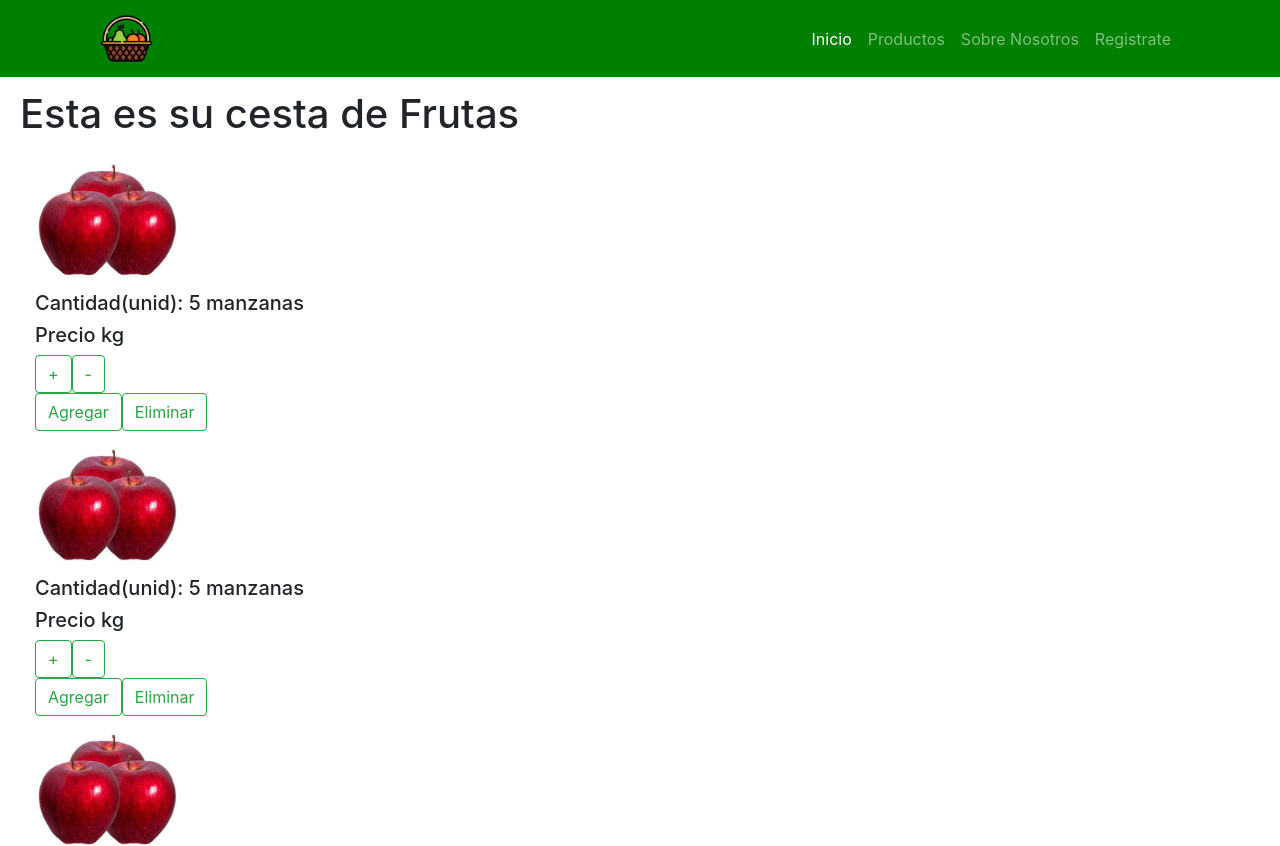
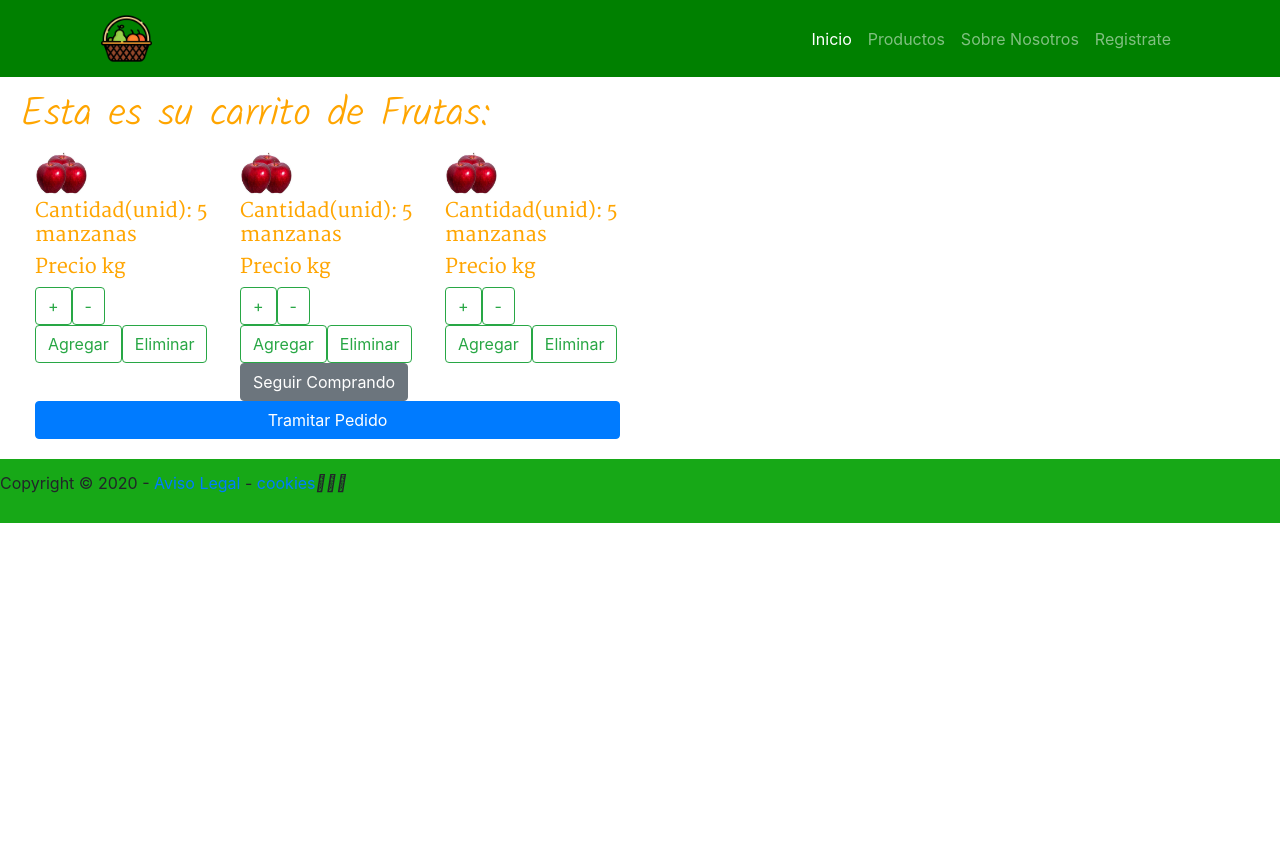
Before and after one commit to JPfstack/proyectoFinal, an Angular app: page /carrito in a window 1280 px wide. Shown: the top 846 px of the page. After the commit the page ends 800 px from the top, so only its background shows below. Built offline with nearby package versions, Linux system fonts and the light colour scheme; a web font is replaced by a local one.

Commit message:
arreglo del diseño

```diff
--- a/src/app/componentes/cart/cart.component.css
+++ b/src/app/componentes/cart/cart.component.css
@@ -14,17 +14,21 @@ margin-top: 70px;
     width: 30%;
 }
 
-.container h1{
+.container-fluid h1{
     text-align: center;
     align-content: center;
     font-family: 'Kalam', 'Martel';
-    color: orangered;
-
+    color: orange;
 }
 
-#btn-eliminar-agregar{
-   display: flex;
-   flex-wrap: wrap;
+.container-fluid h5{
+    font-family: 'Kamel', 'Martel';
+    color: orange;
+}
+
+#btn-eliminar{
+   width: 30%;
+   background-color: red;
 }
 
 .btn-tramitar-pedido{
--- a/src/app/componentes/cart/cart.component.html
+++ b/src/app/componentes/cart/cart.component.html
@@ -1,8 +1,8 @@
 <div class="container-fluid">
     <div class="container-cart">
         <div class="row">
-            <h1>Esta es su cesta de Frutas</h1>
-            <div class="col-sm-10">
+            <h1>Esta es su carrito de Frutas:</h1>
+            <div class="col-sm-4">
                 <a href=""> <img src="../../../assets/manzana-roja-importada.jpeg" alt=""> </a>
                 <h5>Cantidad(unid): 5 manzanas</h5>
                 <h5>Precio kg</h5>
@@ -14,7 +14,19 @@
 
                 </div>
             </div>
-            <div class="col-sm-10">
+            <div class="col-sm-4">
+                <a href=""> <img src="../../../assets/manzana-roja-importada.jpeg" alt=""> </a>
+                <h5>Cantidad(unid): 5 manzanas</h5>
+                <h5>Precio kg</h5>
+                <button type="button" class="btn btn-outline-success">+</button>
+                <button type="button" class="btn btn-outline-success">-</button>
+                <div id="btn-agregar-eñiminar">
+                    <button type="button" class="btn btn-outline-success">Agregar</button>
+                    <button type="button" class="btn btn-outline-success">Eliminar</button>
+                    <button type="link" class="btn btn-secondary btn-sm-3"> Seguir Comprando</button>
+                </div>
+            </div>
+            <div class="col-sm-4">
                 <a href=""> <img src="../../../assets/manzana-roja-importada.jpeg" alt=""> </a>
                 <h5>Cantidad(unid): 5 manzanas</h5>
                 <h5>Precio kg</h5>
@@ -24,25 +36,12 @@
                     <button type="button" class="btn btn-outline-success">Agregar</button>
                     <button type="button" class="btn btn-outline-success">Eliminar</button>
 
-                </div>
-
-            </div>
-            <div class="col-sm-10">
-                <a href=""> <img src="../../../assets/manzana-roja-importada.jpeg" alt=""> </a>
-                <h5>Cantidad(unid): 5 manzanas</h5>
-                <h5>Precio kg</h5>
-                <button type="button" class="btn btn-outline-success">+</button>
-                <button type="button" class="btn btn-outline-success">-</button>
-                <div id="btn-agregar-eñiminar">
-                    <button type="button" class="btn btn-outline-success">Agregar</button>
-                    <button type="button" class="btn btn-outline-success">Eliminar</button>
 
                 </div>
-
             </div>
         </div>
         <div class="btn-tramitar">
-            <button type="button" class="btn btn-primary btn-sm-4 btn-block">Tramitar Pedido</button>
+            <button type="submit" class="btn btn-primary btn-sm-4 btn-block">Tramitar Pedido</button>
         </div>
     </div>
 
--- a/src/app/componentes/ifruit/ifruit.component.html
+++ b/src/app/componentes/ifruit/ifruit.component.html
@@ -50,7 +50,7 @@
                 <h1>Nuestros Productos mas vendidos</h1>
                 <div class="row">
                     <div class="col-sm-4" prod>
-                        <a class="nav-link"><img src="./../../../assets/sandia-5.jpg" alt=""></a>
+                        <a class="nav-link"><img src="./../../../assets/" alt=""></a>
                         <a class="nav-link">
                             <h3>Sandia</h3>
                         </a>
```
Also changed, not shown: src/assets/piña.jpg (added), src/assets/piñapiña.jpg (added).
